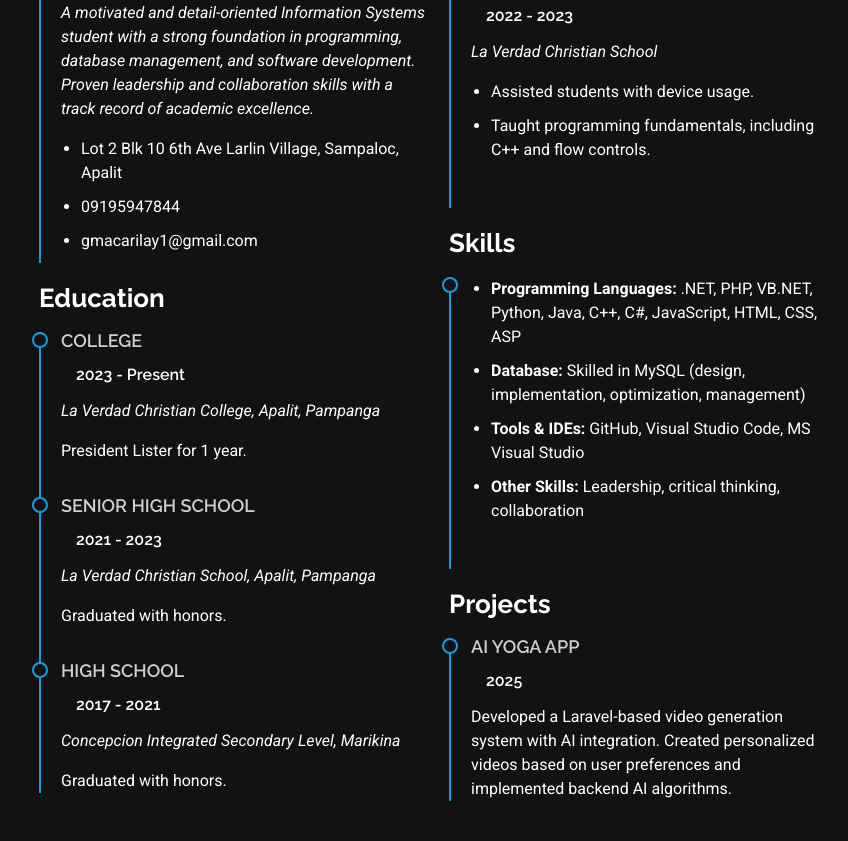
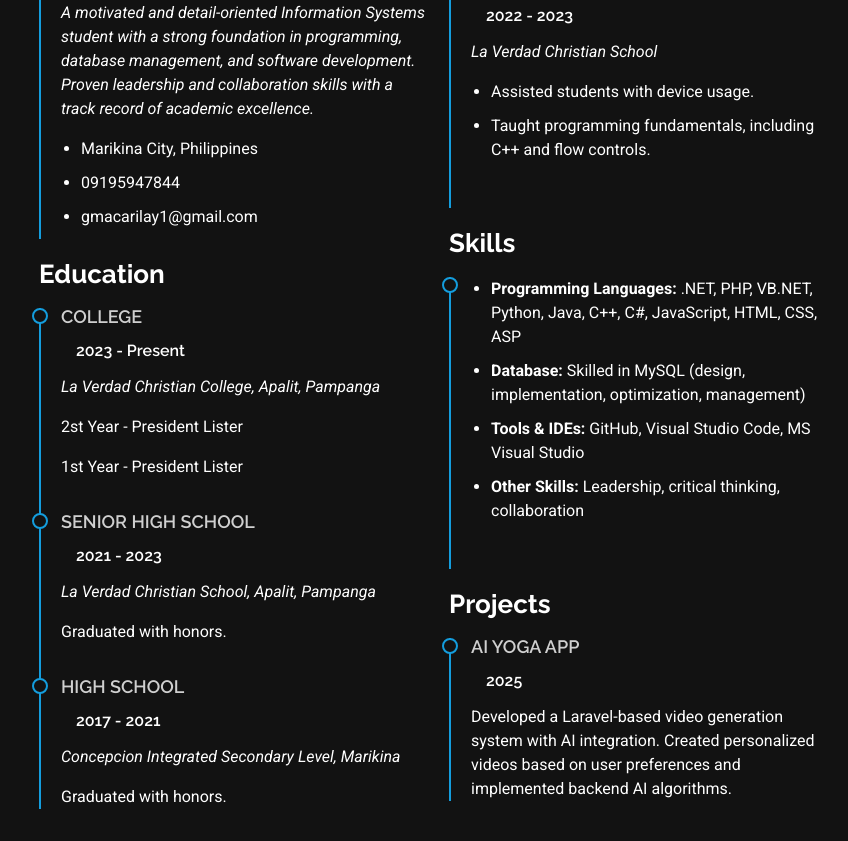
Before and after one commit to garrellmacarilay/personal-portfolio, a React (Vite) app: page / in a window 1280 px wide. Shown: the part 4200-5041 px from the top of the page, without its empty margins (373-1221 px from the left). Built offline with nearby package versions, Linux system fonts and the light colour scheme.

Commit message:
Edit in Resume Address

```diff
--- a/index.html
+++ b/index.html
@@ -3,7 +3,7 @@
   <head>
     <meta charset="utf-8">
   <meta content="width=device-width, initial-scale=1.0" name="viewport">
-  <title>Index - iPortfolio Bootstrap Template</title>
+  <title>Garrell Macarilay Portfolio</title>
   <meta content="" name="description">
   <meta content="" name="keywords">
 
--- a/src/components/Resume.jsx
+++ b/src/components/Resume.jsx
@@ -33,7 +33,7 @@ function Resume() {
                   </em>
                 </p>
                 <ul>
-                  <li>Lot 2 Blk 10 6th Ave Larlin Village, Sampaloc, Apalit</li>
+                  <li>Marikina City, Philippines</li>
                   <li>09195947844</li>
                   <li>gmacarilay1@gmail.com</li>
                 </ul>
@@ -45,7 +45,8 @@ function Resume() {
                 <p>
                   <em>La Verdad Christian College, Apalit, Pampanga</em>
                 </p>
-                <p>President Lister for 1 year.</p>
+                <p>2st Year - President Lister</p>
+                <p>1st Year - President Lister</p>
               </div>
               <div className="resume-item">
                 <h4>Senior High School</h4>
```
